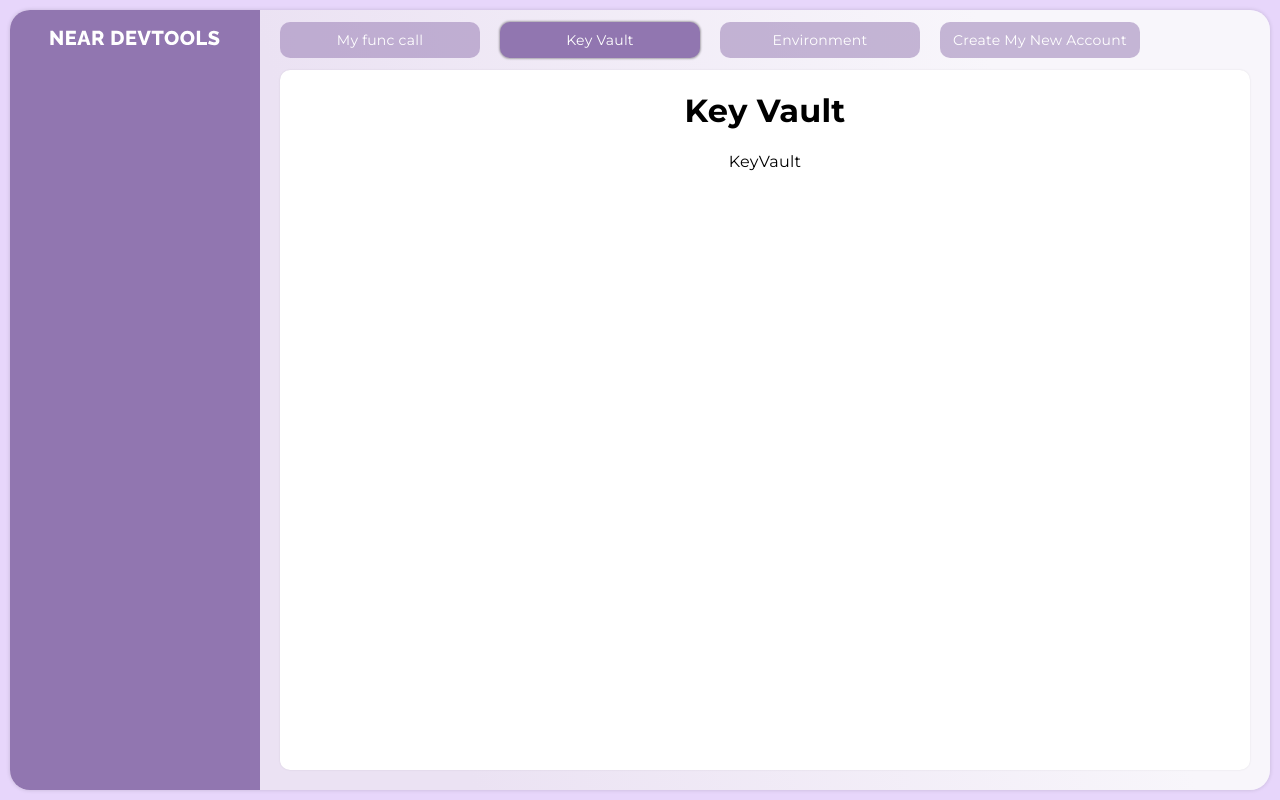
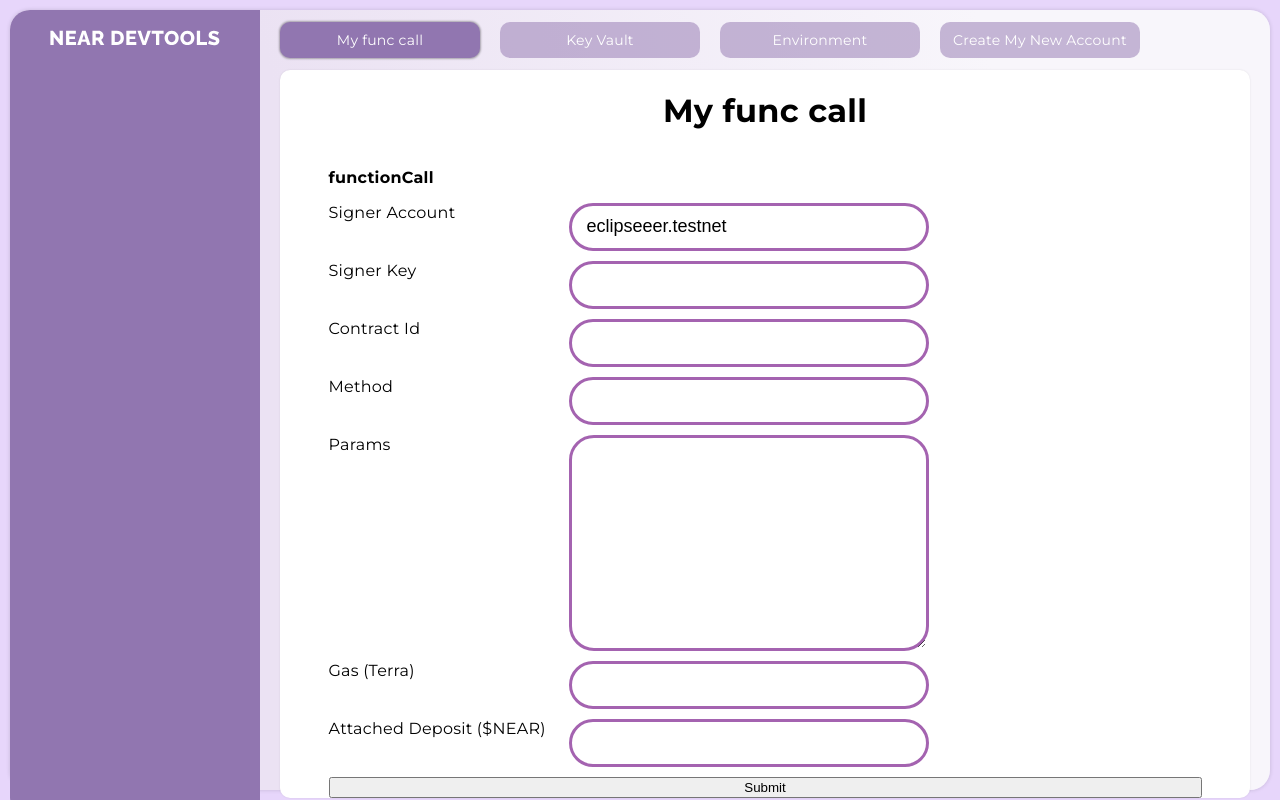
Before and after one commit to eclipseeer/ui.near_devtools, a React (Create React App) app: page / in a window 1280 px wide. Built offline with nearby package versions, Linux system fonts and the light colour scheme.

Commit message:
Add 'function call' action page skeleton

```diff
--- a/src/store/tabs/state.ts
+++ b/src/store/tabs/state.ts
@@ -1,8 +1,9 @@
 export const state = {
   currentTab: {
-    tabId: 'b',
-    title: 'Key Vault',
-    type: 'keyVault',
+    tabId: 'a',
+    title: 'My func call',
+    type: 'action',
+    actionId: 'a1',
   },
   list: ['a', 'b', 'c', 'd'],
   map: {
--- a/src/ui/components/Tab/Action/Action.css.ts
+++ b/src/ui/components/Tab/Action/Action.css.ts
@@ -1,7 +1,7 @@
 import { css } from '@emotion/react';
 
 const container = css`
-
+  width: 90%;
 `;
 
 export const cls = {
--- a/src/ui/components/Tab/Action/Action.tsx
+++ b/src/ui/components/Tab/Action/Action.tsx
@@ -12,6 +12,9 @@
 
   return (
     <div css={cls.container}>
+      <p>
+        <b>{action.type}</b>
+      </p>
       {action.type === 'functionCall' && <FunctionCall action={action} />}
       {action.type === 'createAccount' && <CreateAccount action={action} />}
     </div>
--- a/src/ui/components/Tab/Action/CreateAccount/CreateAccount.tsx
+++ b/src/ui/components/Tab/Action/CreateAccount/CreateAccount.tsx
@@ -4,4 +4,8 @@
   action: any;
 }
 
-export const CreateAccount = ({ action }: Props) => <div css={cls.container}>Create Account</div>;
+export const CreateAccount = ({ action }: Props) => (
+  <div css={cls.container}>
+    <p>Create Account</p>
+  </div>
+);
--- a/src/ui/components/Tab/Action/FunctionCall/FunctionCall.css.ts
+++ b/src/ui/components/Tab/Action/FunctionCall/FunctionCall.css.ts
@@ -1,9 +1,18 @@
 import { css } from '@emotion/react';
 
 const container = css`
+  display: flex;
+  flex-direction: column;
+  gap: 10px;
+`;
 
+const inputLabel = css`
+  width: 600px;
+  display: flex;
+  justify-content: space-between;
 `;
 
 export const cls = {
   container,
+  inputLabel
 };
--- a/src/ui/components/Tab/Action/FunctionCall/FunctionCall.tsx
+++ b/src/ui/components/Tab/Action/FunctionCall/FunctionCall.tsx
@@ -1,9 +1,56 @@
+import { useForm } from 'react-hook-form';
+import { Input } from '../../../general/Input/Input';
 import { cls } from './FunctionCall.css';
 
 interface Props {
   action: any;
 }
 
-export const FunctionCall = ({ action }: Props) => (
-  <div css={cls.container}>Function Call Action</div>
-);
+// @ts-ignore
+export const FunctionCall = ({ action }: Props) => {
+  const methods = useForm({
+    defaultValues: {
+      signerAccount: 'eclipseeer.testnet',
+    },
+  });
+
+  const { handleSubmit, register } = methods;
+
+  const onSubmit = handleSubmit((val) => {
+    console.log(val);
+  });
+
+  return (
+    <div css={cls.container}>
+      <div css={cls.inputLabel}>
+        Signer Account
+        <Input register={register} name="signerAccount" />
+      </div>
+      <span css={cls.inputLabel}>
+        Signer Key
+        <Input register={register} name="signerKey" />
+      </span>
+      <span css={cls.inputLabel}>
+        Contract Id
+        <Input register={register} name="contractId" />
+      </span>
+      <span css={cls.inputLabel}>
+        Method
+        <Input register={register} name="method" />
+      </span>
+      <span css={cls.inputLabel}>
+        Params
+        <Input register={register} name="params" textarea cols={30} rows={10} />
+      </span>
+      <span css={cls.inputLabel}>
+        Gas (Terra)
+        <Input register={register} name="gas" />
+      </span>
+      <span css={cls.inputLabel}>
+        Attached Deposit ($NEAR)
+        <Input register={register} name="attachedDeposit" />
+      </span>
+      <button onClick={onSubmit}>Submit</button>
+    </div>
+  );
+};
--- /dev/null
+++ b/src/ui/components/general/Input/Input.css.ts
@@ -0,0 +1,34 @@
+import { css } from '@emotion/react';
+
+const input = css`
+  height: 48px;
+  width: 90vw;
+  max-width: 360px;
+  position: relative;
+  display: inline-flex;
+  border: 3px solid #a463b0;
+  border-radius: 25px;
+  outline: none;
+  font-size: 18px;
+  background-color: inherit;
+  box-sizing: border-box;
+  padding: 5px 15px;
+`;
+
+const error = css`
+  color: red;
+  font-size: 14px;
+  text-shadow: 0 0 5px black;
+  margin-top: 4px;
+`;
+
+const textarea = css`
+  ${input};
+  height: auto;
+`;
+
+export const cls = {
+  input,
+  textarea,
+  error,
+};
--- /dev/null
+++ b/src/ui/components/general/Input/Input.tsx
@@ -0,0 +1,21 @@
+import { cls } from './Input.css';
+
+export const Input = ({
+  register = () => ({}),
+  name,
+  placeholder,
+  textarea = false,
+  cols,
+  rows,
+}: any) =>
+  textarea ? (
+    <textarea
+      {...register(name)}
+      placeholder={placeholder}
+      cols={cols}
+      rows={rows}
+      css={cls.textarea}
+    />
+  ) : (
+    <input {...register(name)} placeholder={placeholder} css={cls.input} />
+  );
```
Also changed, not shown: package.json (+7 -4 lines), 1 other file (tests, documents, lock files or other folders).
